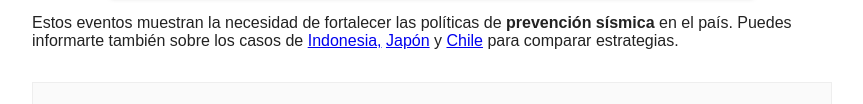
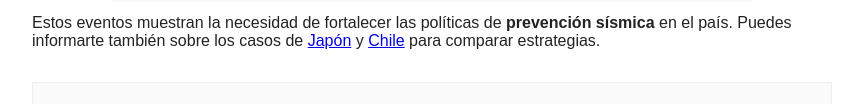
Before and after one commit to nicoc1404/Clase-12, a plain HTML site: page index.html in a window 1280 px wide. Shown: the part 3148-3252 px from the top of the page, without its empty margins (208-1071 px from the left). Drawn offline with nearby package versions, Linux system fonts and the light colour scheme; no server answers; a web font is replaced by a local one.

Commit message:
Update index.html

```diff
--- a/index.html
+++ b/index.html
@@ -163,7 +163,7 @@
       <figcaption>Daños en Davao City tras la secuencia sísmica de 2019. </figcaption>
     </figure>
 
-    <p>Estos eventos muestran la necesidad de fortalecer las políticas de <em>prevención sísmica</em> en el país. Puedes informarte también sobre los casos de <a href="https://Irenk0.github.io/Clase-12/">Indonesia,</a> <a href="https://macc965.github.io/Clase-12/">Japón</a> y <a href="https://Alberto101102.github.io/Clase-12/">Chile</a> para comparar estrategias.</p>
+    <p>Estos eventos muestran la necesidad de fortalecer las políticas de <em>prevención sísmica</em> en el país. Puedes informarte también sobre los casos de <a href="https://macc965.github.io/Clase-12/">Japón</a> y <a href="https://Alberto101102.github.io/Clase-12/">Chile</a> para comparar estrategias.</p>
 
     <div class="fuentes">
       <h3>Fuentes:</h3>
```
